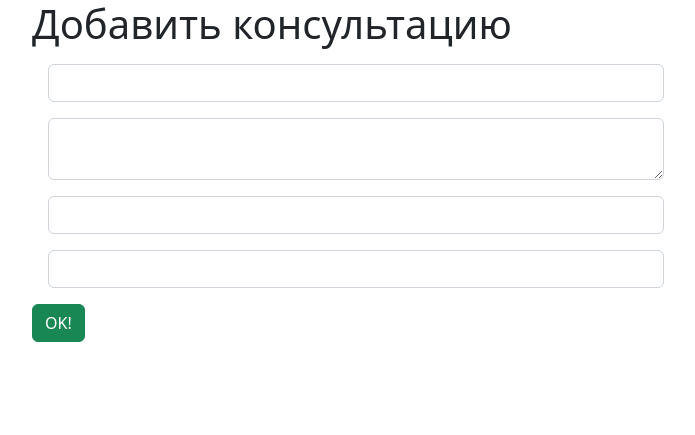
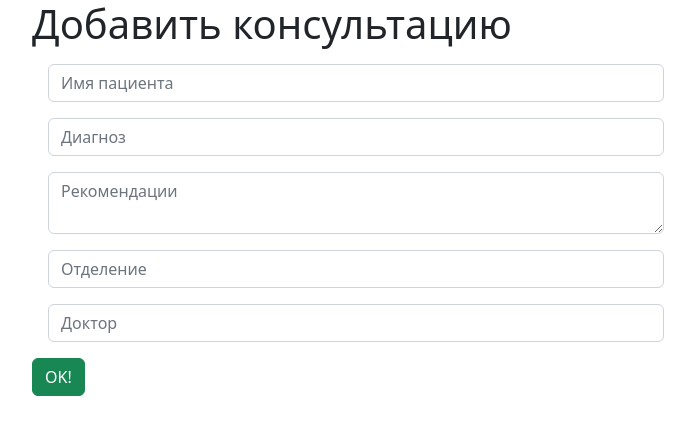
Before and after one commit to bartoshmariya/MedCard, a Flask app: page /add in a window 1280 px wide. Shown: the top 435 px of the page, without its empty margins (300-995 px from the left). Run offline with Flask 2, Linux system fonts and the light colour scheme.

Commit message:
fix with patient. after add consultation redirect to all-consultations

```diff
--- a/backend/app.py
+++ b/backend/app.py
@@ -23,18 +23,19 @@ def root():
 def add():
     if request.method == "POST":
         # date = request.form['date']
+        patient = request.form['patient']
         diagnosis = request.form['diagnosis']
         recommendation = request.form['recommendation']
         department = request.form['department']
         doctor = request.form['doctor']
 
-        control.add_consult(diagnosis, recommendation, department, doctor)
+        control.add_consult(patient, diagnosis, recommendation, department, doctor)
 
         # consult = Consultation(date=date, diagnosis=diagnosis, recommendation=recommendation, department=department,
         #                    doctor=doctor)
         # db.session.add(consult)
         # db.session.commit()
-        return redirect("/")
+        return redirect("/all-consultations")
         # return "При добавлении возникла ошибка"
     else:
         return render_template('root.html')
--- a/backend/templates/consults.html
+++ b/backend/templates/consults.html
@@ -11,6 +11,7 @@
     {% for el in consults %}
     <div class="alert-info">
         <h2>{{ el.date }}</h2>
+        <p>{{ el.patient }}</p>
         <p>{{ el.diagnosis }}</p>
         <p>{{ el.recommendation }}</p>
         <p>{{ el.department }}</p>
--- a/backend/templates/root.html
+++ b/backend/templates/root.html
@@ -8,10 +8,11 @@
 <div class="container col-6">
     <h1>Добавить консультацию</h1>
     <form method="post">
-        <input type="text" name="diagnosis" id="diagnosis" class="form-control m-3">
-        <textarea type="text" name="recommendation" id="recommendation" class="form-control m-3"></textarea>
-        <input type="text" name="department" id="department" class="form-control m-3">
-        <input type="text" name="doctor" id="doctor" class="form-control m-3">
+        <input placeholder="Имя пациента" type="text" name="patient" id="patient" class="form-control m-3">
+        <input placeholder="Диагноз" type="text" name="diagnosis" id="diagnosis" class="form-control m-3">
+        <textarea placeholder="Рекомендации" type="text" name="recommendation" id="recommendation" class="form-control m-3"></textarea>
+        <input placeholder="Отделение" type="text" name="department" id="department" class="form-control m-3">
+        <input placeholder="Доктор" type="text" name="doctor" id="doctor" class="form-control m-3">
         <button type="submit" class="btn btn-success">OK!</button>
     </form>
 </div>
```
Also changed, not shown: backend/controller.py (+7 -5 lines), backend/README.md, backend/instance/data.db.
